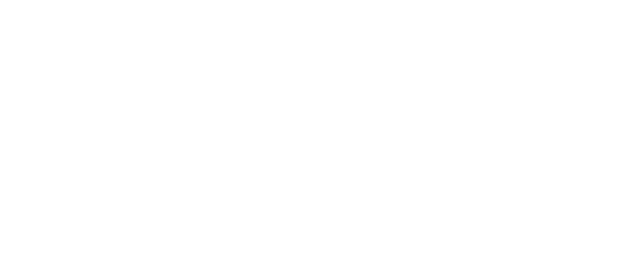
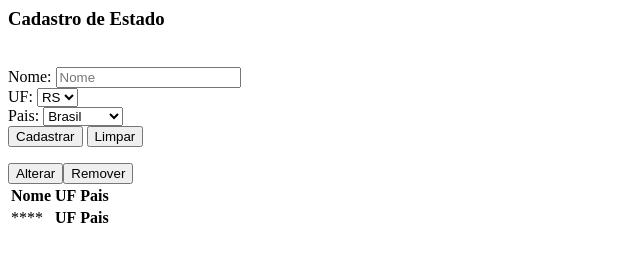
Before and after one commit to IuriAugusto397/aulaDSWFadergs, a plain HTML site: page cadastroEstado.html in a window 1280 px wide. Shown: the whole page, without its empty margins (0-640 px from the left). Drawn offline with Linux system fonts and the light colour scheme.

Commit message:
cadastro de estado

```diff
--- a/cadastroEstado.html
+++ b/cadastroEstado.html
@@ -1,3 +1,44 @@
 <html>
+    <body>
+        <h3>Cadastro de Estado</h3></br>
+            <form>
+                <label>Nome:</label> <input name="txNome" type="text" placeholder="Nome"></input> <br/>
+                <label>UF: </label>
+                    <select id="UF" name="UF">
+                    <option>RS</option>
+                    <option>SC</option>
+                    <option>PR</option>
+                    <option>SP</option>
+                    <option>RJ</option>
+                    </select> </br>
+                <label>Pais: </label>
+                    <select id="Pais" name="Pais">
+                    <option>Brasil</option>
+                    <option>Argentina</option>
+                    <option>Chile</option>
+                    <option>Paraguai</option>
+                    <option>Uruguai</option>
+                    </select> </br>
+                <button type="submit">Cadastrar</button>
+                <button type="reset">Limpar</button>
+            </form>
 
+            <table>
+                <tr>
+                    <th>Nome</th>
+                    <th>UF</th>
+                    <th>Pais</th>
+                </tr>
+                <tr>
+                    <td>****</td>
+                    <th>UF</th>
+                    <th>Pais</th>
+                    <button type="submit">Alterar</button>
+                    <button type="submit">Remover</button>
+                </tr>
+
+            </table>
+
+
+    </body>
 </html>
```
